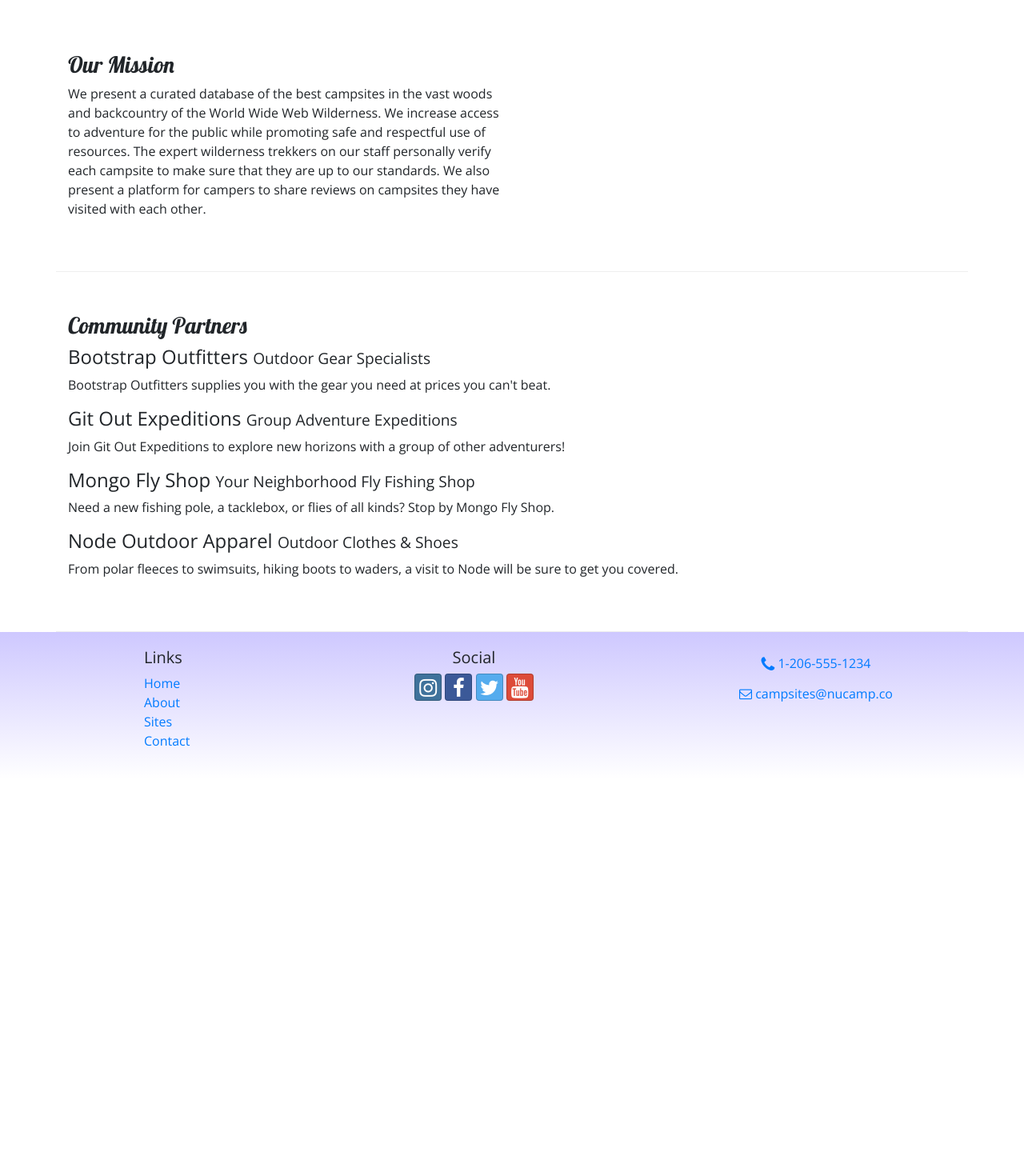
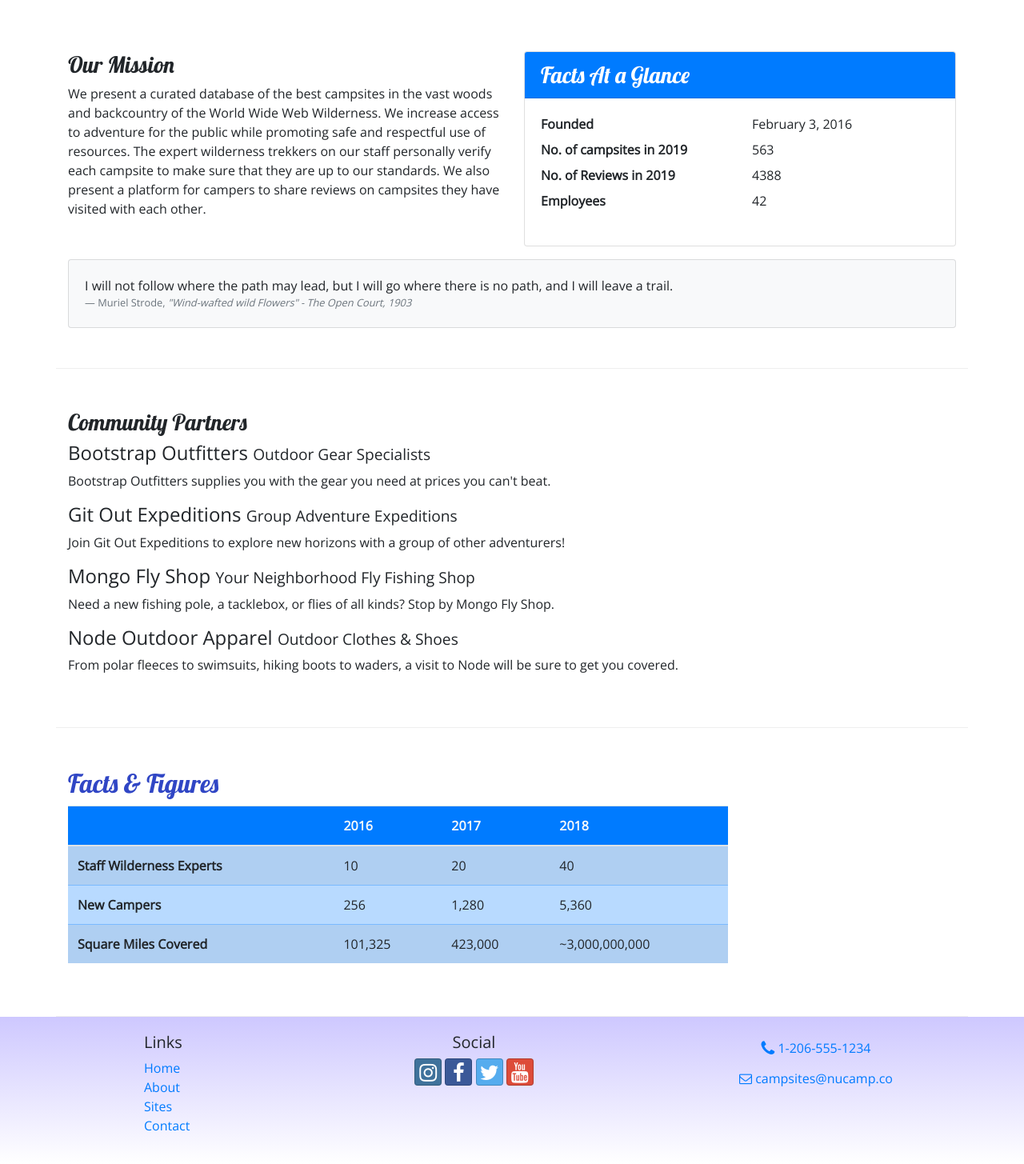
Before and after one commit to nathankthedeveloper/nucampsite, a website: page aboutus.html in a window 1280 px wide. Shown: the part 340-1795 px from the top of the page at 80% size. Before the commit the page ends 1314 px from the top, so only its background shows below. Drawn offline with nearby package versions, Linux system fonts and the light colour scheme.

Commit message:
Tables and Cards

```diff
--- a/aboutus.html
+++ b/aboutus.html
@@ -65,7 +65,37 @@
                 <p>We present a curated database of the best campsites in the vast woods and backcountry of the World Wide Web Wilderness. We increase access to adventure for the public while promoting safe and respectful use of resources. The expert wilderness trekkers on our staff personally verify each campsite to make sure that they are up to our standards. We also present a platform for campers to share reviews on campsites they have visited with each other.</p>
             </div>
 
+            <div class="col-sm-6">
+                <div class="card">
+                    <h3 class="card-header bg-primary text-white">Facts At a Glance</h3>
+                    <div class="card-body">
+                        <dl class="row">
+                            <dt class="col-6">Founded</dt>
+                            <dd class="col-6">February 3, 2016</dd>
+                            <dt class="col-6">No. of campsites in 2019</dt>
+                            <dd class="col-6">563</dd>
+                            <dt class="col-6">No. of Reviews in 2019</dt>
+                            <dd class="col-6">4388</dd>
+                            <dt class="col-6">Employees</dt>
+                            <dd class="col-4">42</dd>
+                        </dl>
+                    </div>
+                </div>
+            </div>
 
+            <div class="col">
+                <div class="card bg-light mt-3">
+                    <blockqoute class="blockqoute card-body">
+                        <p class="mb-0">I will not follow where the path may lead, but I will go where there is no path, and I will leave a trail.</p>
+                        <footer class="blockquote-footer">Muriel Strode,
+                            <cite title="Source Title">
+                                "Wind-wafted wild Flowers" -
+                                The Open Court, 1903
+                            </cite>
+                        </footer>
+                    </blockqoute>
+                </div>
+            </div>
         </div>
 
         <div class="row row-content">
@@ -81,9 +111,49 @@
                 <p class="d-none d-sm-block">From polar fleeces to swimsuits, hiking boots to waders, a visit to Node will be sure to get you covered.</p>
             </div>
         </div>
+
+        <div class="row row-content">
+            <div class="col-sm-9">
+                <h2>Facts &amp; Figures</h2>
+                <div class="table-responsive">
+                   <table class="table table-striped">
+                       <thead>
+                           <tr class="bg-primary text-light">
+                               <th></th>
+                               <th>2016</th>
+                               <th>2017</th>
+                               <th>2018</th>
+                           </tr>
+                       </thead>
+                       <tbody class="table-primary">
+                            <tr>
+                                <th>Staff Wilderness Experts</th>
+                                <td>10</td>
+                                <td>20</td>
+                                <td>40</td>
+                            </tr>
+                            <tr>
+                                <th>New Campers</th>
+                                <td>256</td>
+                                <td>1,280</td>
+                                <td>5,360</td>
+                            </tr>
+                            <tr>
+                                <th>Square Miles Covered</th>
+                                <td>101,325</td>
+                                <td>423,000</td>
+                                <td>~3,000,000,000</td>
+                            </tr>
+                       </tbody>
+                   </table>
+                </div>
+            </div>
+        </div>
     </div>
 
-    <footer>
+
+
+    <footer class="site-footer">
         <div class="container">
             <div class="row">
                 <div class="col-4 col-sm-2 offset-1">
--- a/css/styles.css
+++ b/css/styles.css
@@ -14,7 +14,7 @@ header h2 {
     color: #cec8ff;
 }
 
-footer {
+.site-footer {
     background-image: linear-gradient(#cec8ff, white);
     padding: 20px 0;
 }
```
Also changed, not shown: contactus.html (+1 -1 lines), index.html (+1 -1 lines).
